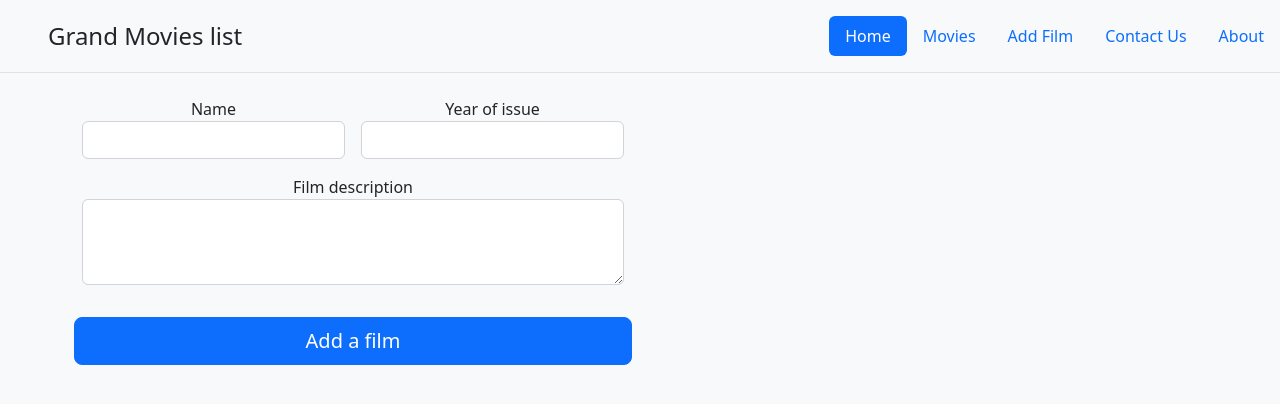
After one commit to MaxShkurdziuk/laravel-study, a Laravel app: page /movies/add in a window 1280 px wide. The commit adds this page. Shown: the top 404 px of the page. Run offline with Laravel 9, Linux system fonts and the light colour scheme.

Commit message:
init(hw_19): Made creating, editing, deletion and pagination of movies in a website

```diff
--- /dev/null
+++ b/app/Http/Controllers/FilmController.php
@@ -0,0 +1,64 @@
+<?php
+
+namespace App\Http\Controllers;
+
+use App\Http\Requests\Film\CreateRequest;
+use App\Http\Requests\Film\DeleteRequest;
+use App\Http\Requests\Film\EditRequest;
+use App\Models\Film;
+use Illuminate\Http\Request;
+
+class FilmController extends Controller
+{
+    public function addFilm()
+    {
+        return view('films.add');
+    }
+
+    public function editFilm(Film $film)
+    {
+        return view('films.edit', compact('film'));
+    }
+
+    public function delete(Film $film)
+    {
+        $film->delete();
+
+        session()->flash('success', 'Film deleted successfully!');
+        return redirect()->route('movies');
+    }
+
+    public function add(CreateRequest $request)
+    {
+        $data = $request->validated();
+        $film = new Film($data);
+
+        $film->save();
+
+        session()->flash('success', 'Film added successfully!');
+        return redirect()->route('movies.show', ['film' => $film->id]);
+    }
+
+    public function edit(Film $film, EditRequest $request)
+    {
+        $data = $request->validated();
+        $film->fill($data);
+        $film->save();
+
+        session()->flash('success', 'Film edited successfully!');
+
+        return redirect()->route('movies.show', ['film' => $film->id]);
+    }
+
+    public function list(Request $request)
+    {
+        $films = Film::query()->paginate(4);
+
+        return view('films.list', ['films' => $films]);
+    }
+
+    public function show(Film $film)
+    {
+        return view('films.show', compact('film'));
+    }
+}
--- a/app/Providers/AppServiceProvider.php
+++ b/app/Providers/AppServiceProvider.php
@@ -2,6 +2,7 @@
 
 namespace App\Providers;
 
+use Illuminate\Pagination\Paginator;
 use Illuminate\Support\ServiceProvider;
 
 class AppServiceProvider extends ServiceProvider
@@ -13,7 +14,7 @@ class AppServiceProvider extends ServiceProvider
      */
     public function register()
     {
-        //
+        Paginator::useBootstrap();
     }
 
     /**
--- a/lang/en/validation.php
+++ b/lang/en/validation.php
@@ -172,6 +172,8 @@ return [
         'email' => 'Email',
         'phone' => 'Mobile phone',
         'text' => 'Message',
+        'year' => 'Year of issue',
+        'description' => 'Film description',
     ],
 
 ];
--- /dev/null
+++ b/resources/views/films/add.blade.php
@@ -0,0 +1,43 @@
+@extends('start')
+
+@section('title', 'Add Film')
+
+@section('content')
+    <div>
+        <form action="{{ route('movies.add') }}" method="post">
+            @csrf
+            <div class="w-50 row g-3">
+                <div class="col-sm-6">
+                    <label for="name">{{ __('validation.attributes.name') }}</label>
+                    <input value="{{ old('name') }}" type="text" name="name"
+                           class="form-control @error('name') is-invalid @enderror">
+                    @error('name')
+                    <div class="invalid-feedback">{{ $message }}</div>
+                    @enderror
+                </div>
+
+                <div class="col-sm-6">
+                    <label for="year">{{ __('validation.attributes.year') }}</label>
+                    <input value="{{ old('year') }}" type="text" name="year"
+                           class="form-control @error('year') is-invalid @enderror">
+                    @error('year')
+                    <div class="invalid-feedback">{{ $message }}</div>
+                    @enderror
+                </div>
+
+                <div class="mb-3">
+                    <label for="description">{{__('validation.attributes.description') }}</label>
+                    <textarea name="description" rows="3"
+                              class="form-control @error('description') is-invalid @enderror">{{ old('description') }}</textarea>
+                    @error('description')
+                    <div class="invalid-feedback">{{ $message }}</div>
+                    @enderror
+                </div>
+                <button class="w-100 btn btn-primary btn-lg" type="submit">Add a film</button>
+            </div>
+        </form>
+        @if ($errors->any())
+            <div class="alert alert-danger w-50 mt-2">Error was found!</div>
+        @endif
+    </div>
+@endsection
--- a/resources/views/start.blade.php
+++ b/resources/views/start.blade.php
@@ -11,10 +11,12 @@
 <header class="d-flex flex-wrap justify-content-center py-3 mb-4 border-bottom">
     <div class="d-flex align-items-center mb-3 mb-md-0 me-md-auto text-dark text-decoration-none">
         <svg class="bi me-2" width="40" height="32"><use xlink:href="#bootstrap"></use></svg>
-        <span class="fs-4">Website Name</span>
+        <span class="fs-4">Grand Movies list</span>
     </div>
     <ul class="nav nav-pills">
         <li class="nav-item"><a href="{{ route('main') }}" class="nav-link active" aria-current="page">Home</a></li>
+        <li class="nav-item"><a href="{{ route('movies') }}" class="nav-link">Movies</a></li>
+        <li class="nav-item"><a href="{{ route('movies.add.film') }}" class="nav-link">Add Film</a></li>
         <li class="nav-item"><a href="{{ route('contact') }}" class="nav-link">Contact Us</a></li>
         <li class="nav-item"><a href="{{ route('about') }}" class="nav-link">About</a></li>
     </ul>
--- a/routes/web.php
+++ b/routes/web.php
@@ -1,5 +1,6 @@
 <?php
 
+use App\Http\Controllers\FilmController;
 use App\Http\Controllers\MainController;
 use App\Http\Controllers\MessageController;
 use Illuminate\Support\Facades\Route;
@@ -17,8 +18,22 @@ use Illuminate\Support\Facades\Route;
 
 Route::get('/', [MainController::class, 'index'])->name('main');
 
+Route::get('/about-us', [MainController::class, 'about'])->name('about');
+
 Route::get('/contact-us', [MessageController::class, 'show'])->name('contact');
 
 Route::post('/contact-us', [MessageController::class, 'store'])->name('contact_store');
 
-Route::get('/about-us', [MainController::class, 'about'])->name('about');
+Route::get('/movies/add', [FilmController::class, 'addFilm'])->name('movies.add.film');
+
+Route::post('/movies/add', [FilmController::class, 'add'])->name('movies.add');
+
+Route::get('/movies', [FilmController::class, 'list'])->name('movies');
+
+Route::get('/movies/{film}', [FilmController::class, 'show'])->name('movies.show');
+
+Route::get('/movies/{film}/edit', [FilmController::class, 'editFilm'])->name('movies.edit.film');
+
+Route::post('/movies/{film}/edit', [FilmController::class, 'edit'])->name('movies.edit');
+
+Route::post('/movies/{film}/delete', [FilmController::class, 'delete'])->name('movies.delete');
```
Also changed, not shown: app/Http/Requests/Film/CreateRequest.php (added, +32 -0 lines), app/Http/Requests/Film/EditRequest.php (added, +32 -0 lines), app/Models/Film.php (added, +22 -0 lines), resources/views/films/edit.blade.php (added, +43 -0 lines), resources/views/films/list.blade.php (added, +36 -0 lines), resources/views/films/show.blade.php (added, +11 -0 lines), database/migrations/2022_09_05_175644_create_films_table.php (added).
